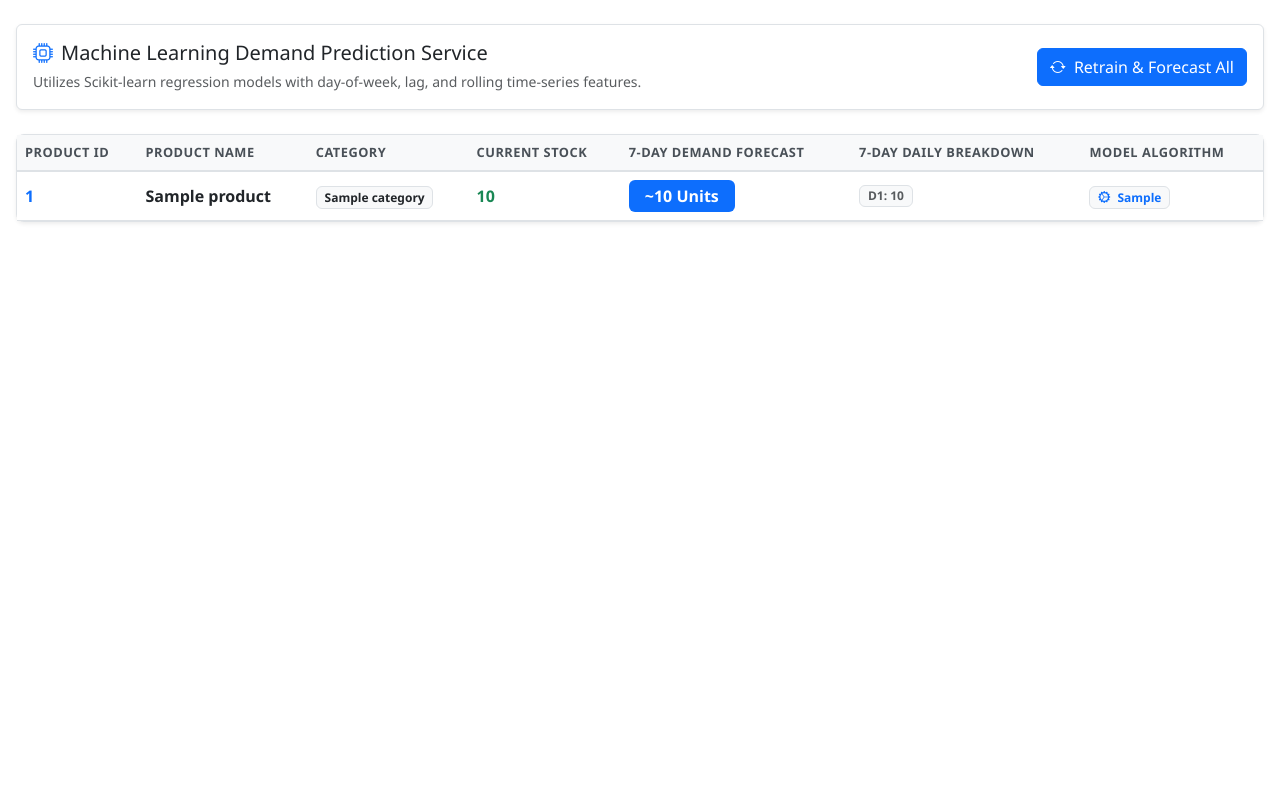
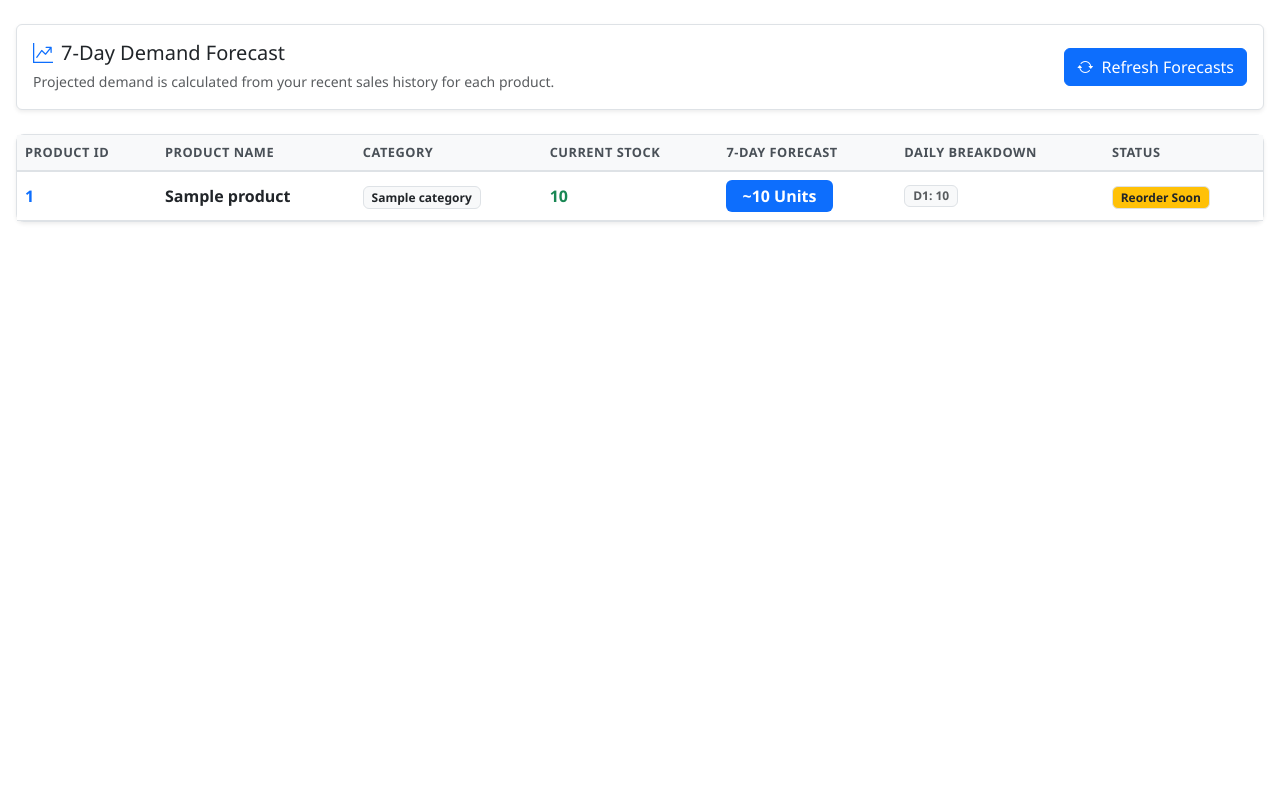
Before and after one commit to Deepnarayan70/smart-inventory-intelligence, a Flask app: page /predictions/ in a window 1280 px wide. Run offline with Flask 3, Linux system fonts and the light colour scheme; the visitor is signed in with stand-in values (Sample User, id 1); a database or web service that is not in the repository returns one stand-in record (values such as "Sample title").

Commit message:
ui: polish customer-facing inventory dashboard

```diff
--- a/app/routes/predictions_routes.py
+++ b/app/routes/predictions_routes.py
@@ -20,7 +20,7 @@ def handle_run_predictions():
     user_id = session['user_id']
     try:
         results = run_all_predictions(db, user_id)
-        flash(f"Scikit-learn demand prediction models retrained and updated for {len(results)} products!", "success")
+        flash(f"Demand forecasts updated successfully for {len(results)} products.", "success")
     except Exception as e:
         flash(f"Error training models: {str(e)}", "danger")
 
--- a/app/templates/predictions.html
+++ b/app/templates/predictions.html
@@ -1,19 +1,20 @@
 {% extends "base.html" %}
 
-{% block title %}Demand Forecasts - Smart Inventory Intelligence{% endblock %}
-{% block page_title %}Scikit-Learn Demand Forecasting{% endblock %}
+{% block title %}Demand Forecast - Smart Inventory Intelligence{% endblock %}
+{% block page_title %}Demand Forecast{% endblock %}
+{% block page_subtitle %}Plan inventory orders using projected product demand over the next 7 days.{% endblock %}
 
 {% block content %}
-<!-- Top Header & Trigger Retrain Button -->
+<!-- Forecast Header & Refresh Button -->
 <div class="card bg-white border shadow-sm mb-4">
     <div class="card-body py-3 d-flex justify-content-between align-items-center">
         <div>
-            <h5 class="mb-1 text-dark"><i class="bi bi-cpu me-2 text-primary"></i>Machine Learning Demand Prediction Service</h5>
-            <small class="text-muted">Utilizes Scikit-learn regression models with day-of-week, lag, and rolling time-series features.</small>
+            <h5 class="mb-1 text-dark"><i class="bi bi-graph-up-arrow me-2 text-primary"></i>7-Day Demand Forecast</h5>
+            <small class="text-muted">Projected demand is calculated from your recent sales history for each product.</small>
         </div>
         <form method="POST" action="{{ url_for('predictions.handle_run_predictions') }}">
             <button type="submit" class="btn btn-primary font-semibold">
-                <i class="bi bi-arrow-repeat me-1"></i> Retrain & Forecast All
+                <i class="bi bi-arrow-repeat me-1"></i> Refresh Forecasts
             </button>
         </form>
     </div>
@@ -30,9 +31,9 @@
                         <th>Product Name</th>
                         <th>Category</th>
                         <th>Current Stock</th>
-                        <th>7-Day Demand Forecast</th>
-                        <th>7-Day Daily Breakdown</th>
-                        <th>Model Algorithm</th>
+                        <th>7-Day Forecast</th>
+                        <th>Daily Breakdown</th>
+                        <th>Status</th>
                     </tr>
                 </thead>
                 <tbody>
@@ -61,14 +62,16 @@
                             </div>
                         </td>
                         <td>
-                            <span class="badge bg-light border text-primary">
-                                <i class="bi bi-gear-wide-connected me-1"></i> {{ item.model_used }}
-                            </span>
+                            {% if item.current_stock <= item.predicted_demand_7d %}
+                            <span class="badge bg-warning text-dark border">Reorder Soon</span>
+                            {% else %}
+                            <span class="badge bg-success text-white border">Stock OK</span>
+                            {% endif %}
                         </td>
                     </tr>
                     {% else %}
                     <tr>
-                        <td colspan="7" class="text-center text-muted py-4">No prediction data found. Click "Retrain & Forecast All" above.</td>
+                        <td colspan="7" class="text-center text-muted py-4">No forecast data available. Add products and record sales, then click <strong>Refresh Forecasts</strong>.</td>
                     </tr>
                     {% endfor %}
                 </tbody>
--- a/app/templates/products.html
+++ b/app/templates/products.html
@@ -1,7 +1,8 @@
 {% extends "base.html" %}
 
 {% block title %}Product Catalog - Smart Inventory Intelligence{% endblock %}
-{% block page_title %}Product Management{% endblock %}
+{% block page_title %}Product Catalog{% endblock %}
+{% block page_subtitle %}View, add, and manage all products in your inventory.{% endblock %}
 
 {% block content %}
 <!-- Top Controls Bar -->
--- a/app/templates/sales.html
+++ b/app/templates/sales.html
@@ -1,7 +1,8 @@
 {% extends "base.html" %}
 
 {% block title %}Sales History - Smart Inventory Intelligence{% endblock %}
-{% block page_title %}Sales Management{% endblock %}
+{% block page_title %}Sales History{% endblock %}
+{% block page_subtitle %}Record sales transactions and track revenue performance.{% endblock %}
 
 {% block content %}
 <!-- Top Controls & Summary Bar -->
```
